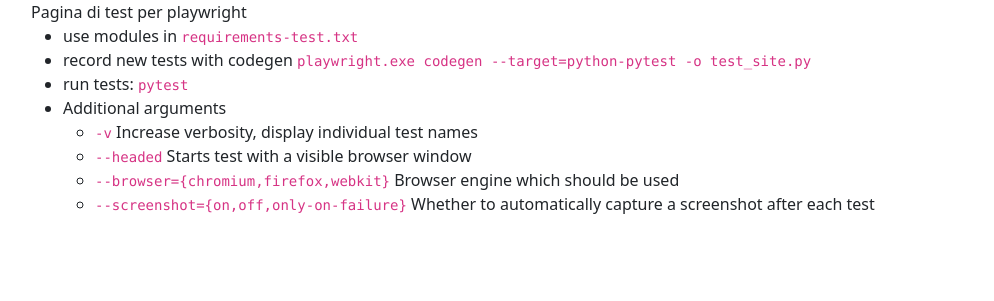
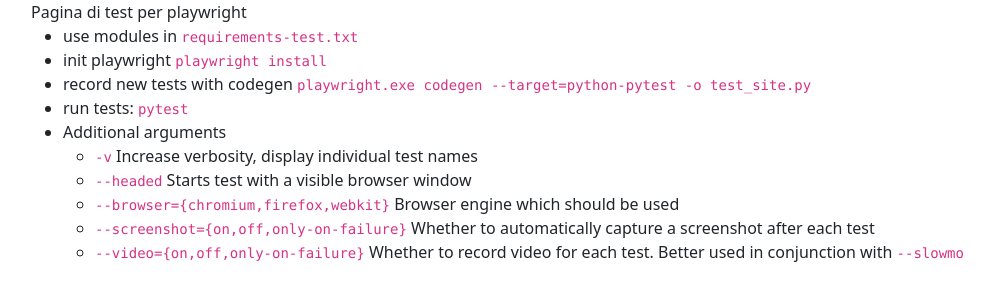
Before and after one commit to geo-petrini/labo_flask_playwright, a Flask app: page / in a window 1280 px wide. Shown: the part 56-357 px from the top of the page, without its empty margins (51-1045 px from the left). Run offline with Flask 3, Linux system fonts and the light colour scheme.

Commit message:
feat: added more commands to home

```diff
--- a/templates/home.html
+++ b/templates/home.html
@@ -4,6 +4,7 @@
 Pagina di test per playwright
 <ul>
     <li>use modules in <code>requirements-test.txt</code></li>
+    <li>init playwright <code>playwright install</code></li>
     <li>record new tests with codegen <code>playwright.exe codegen --target=python-pytest -o test_site.py</code></li>
     <li>run tests: <code>pytest</code></li>
     <li>Additional arguments</li>
@@ -12,6 +13,7 @@ Pagina di test per playwright
         <li><code>--headed</code> Starts test with a visible browser window</li>
         <li><code>--browser={chromium,firefox,webkit}</code> Browser engine which should be used</li>
         <li><code>--screenshot={on,off,only-on-failure}</code> Whether to automatically capture a screenshot after each test</li>
+        <li><code>--video={on,off,only-on-failure}</code> Whether to record video for each test. Better used in conjunction with <code>--slowmo</code></li>
     </ul>
 </ul>
 {% endblock %}
```
